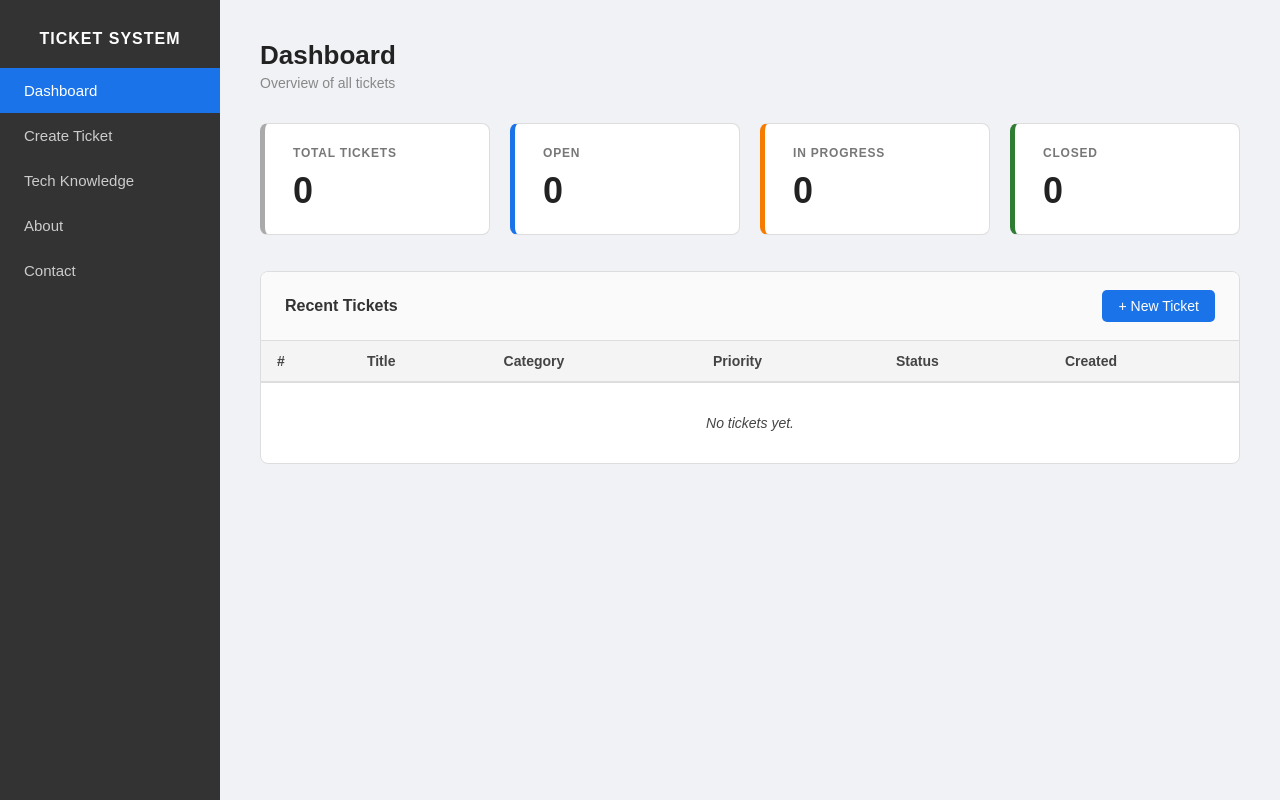
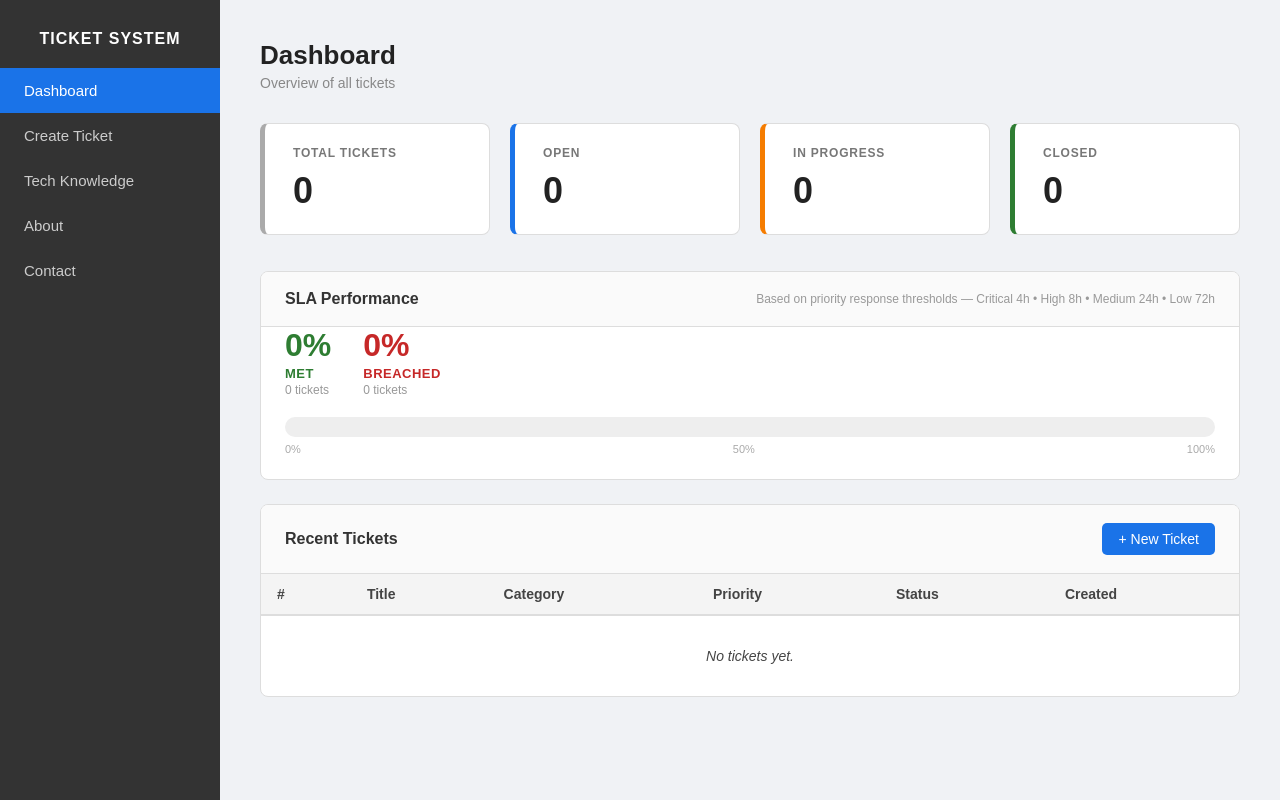
Before and after one commit to GhosTzRider/HF2-Ticket-system, a Django app: page / in a window 1280 px wide. Run offline with Django 5.2, Linux system fonts and the light colour scheme; data that the repository does not hold is empty.

Commit message:
SLA performence added, and works when i add a ticket

```diff
--- a/HF2_Ticket_system/TS/static/TS/css/home.css
+++ b/HF2_Ticket_system/TS/static/TS/css/home.css
@@ -145,6 +145,93 @@ h1 {
     background-color: #1558b0;
 }
 
+/* SLA Performance */
+.sla-section {
+    margin-bottom: 24px;
+}
+
+.sla-subtitle {
+    font-size: 12px;
+    color: #999;
+}
+
+.sla-body {
+    padding: 0 24px 24px;
+    display: flex;
+    flex-direction: column;
+    gap: 20px;
+}
+
+.sla-stats {
+    display: flex;
+    gap: 32px;
+}
+
+.sla-stat {
+    display: flex;
+    flex-direction: column;
+    gap: 2px;
+}
+
+.sla-pct {
+    font-size: 32px;
+    font-weight: bold;
+}
+
+.sla-stat.met .sla-pct      { color: #2e7d32; }
+.sla-stat.breached .sla-pct { color: #c62828; }
+
+.sla-label {
+    font-size: 13px;
+    font-weight: bold;
+    text-transform: uppercase;
+    letter-spacing: 0.5px;
+}
+
+.sla-stat.met .sla-label      { color: #2e7d32; }
+.sla-stat.breached .sla-label { color: #c62828; }
+
+.sla-count {
+    font-size: 12px;
+    color: #999;
+}
+
+.sla-bar-wrap {
+    display: flex;
+    flex-direction: column;
+    gap: 6px;
+}
+
+.sla-bar {
+    display: flex;
+    height: 20px;
+    border-radius: 10px;
+    overflow: hidden;
+    background-color: #eee;
+}
+
+.sla-bar-met {
+    background-color: #2e7d32;
+    transition: width 0.4s ease;
+}
+
+.sla-bar-breached {
+    background-color: #c62828;
+    transition: width 0.4s ease;
+}
+
+.sla-bar-empty {
+    width: 100%;
+    background-color: #eee;
+}
+
+.sla-bar-labels {
+    display: flex;
+    justify-content: space-between;
+    font-size: 11px;
+    color: #aaa;
+}
+
 /* Table */
 .ticket-table {
     width: 100%;
--- a/HF2_Ticket_system/TS/templates/home.html
+++ b/HF2_Ticket_system/TS/templates/home.html
@@ -43,6 +43,42 @@
             </div>
         </div>
 
+        <div class="section sla-section">
+            <div class="section-header">
+                <h2>SLA Performance</h2>
+                <span class="sla-subtitle">Based on priority response thresholds &mdash; Critical 4h &bull; High 8h &bull; Medium 24h &bull; Low 72h</span>
+            </div>
+            <div class="sla-body">
+                <div class="sla-stats">
+                    <div class="sla-stat met">
+                        <span class="sla-pct">{{ sla_met_pct }}%</span>
+                        <span class="sla-label">Met</span>
+                        <span class="sla-count">{{ sla_met }} ticket{{ sla_met|pluralize }}</span>
+                    </div>
+                    <div class="sla-stat breached">
+                        <span class="sla-pct">{{ sla_breached_pct }}%</span>
+                        <span class="sla-label">Breached</span>
+                        <span class="sla-count">{{ sla_breached }} ticket{{ sla_breached|pluralize }}</span>
+                    </div>
+                </div>
+                <div class="sla-bar-wrap">
+                    <div class="sla-bar">
+                        {% if sla_total > 0 %}
+                        <div class="sla-bar-met"     style="width: {{ sla_met_pct }}%"></div>
+                        <div class="sla-bar-breached" style="width: {{ sla_breached_pct }}%"></div>
+                        {% else %}
+                        <div class="sla-bar-empty"></div>
+                        {% endif %}
+                    </div>
+                    <div class="sla-bar-labels">
+                        <span>0%</span>
+                        <span>50%</span>
+                        <span>100%</span>
+                    </div>
+                </div>
+            </div>
+        </div>
+
         <div class="section">
             <div class="section-header">
                 <h2>Recent Tickets</h2>
--- a/HF2_Ticket_system/TS/views.py
+++ b/HF2_Ticket_system/TS/views.py
@@ -1,6 +1,45 @@
+from datetime import timedelta
 from django.http import HttpResponse
 from django.shortcuts import render, redirect
+from django.utils import timezone
 from .models import User, Category, Service, Priority, Status, Supporter, Ticket
+
+SLA_THRESHOLDS = {
+    'critical': timedelta(hours=4),
+    'high':     timedelta(hours=8),
+    'medium':   timedelta(hours=24),
+    'low':      timedelta(hours=72),
+}
+
+def calculate_sla():
+    tickets = Ticket.objects.select_related('priority', 'status').all()
+    met = 0
+    breached = 0
+    now = timezone.now()
+
+    for ticket in tickets:
+        threshold = SLA_THRESHOLDS.get(ticket.priority.name.lower())
+        if not threshold:
+            continue
+
+        if ticket.status.name == 'Closed':
+            elapsed = ticket.updated_at - ticket.created_at
+        else:
+            elapsed = now - ticket.created_at
+
+        if elapsed <= threshold:
+            met += 1
+        else:
+            breached += 1
+
+    total = met + breached
+    return {
+        'sla_met':          met,
+        'sla_breached':     breached,
+        'sla_total':        total,
+        'sla_met_pct':      round((met / total) * 100) if total else 0,
+        'sla_breached_pct': round((breached / total) * 100) if total else 0,
+    }
 
 # Create your views here.
 
@@ -11,6 +50,7 @@ def home(request):
         'in_progress_tickets': Ticket.objects.filter(status__name='In Progress').count(),
         'closed_tickets': Ticket.objects.filter(status__name='Closed').count(),
         'recent_tickets': Ticket.objects.select_related('category', 'priority', 'status').order_by('-created_at')[:10],
+        **calculate_sla(),
     }
     return render(request, 'home.html', context)
 
```
